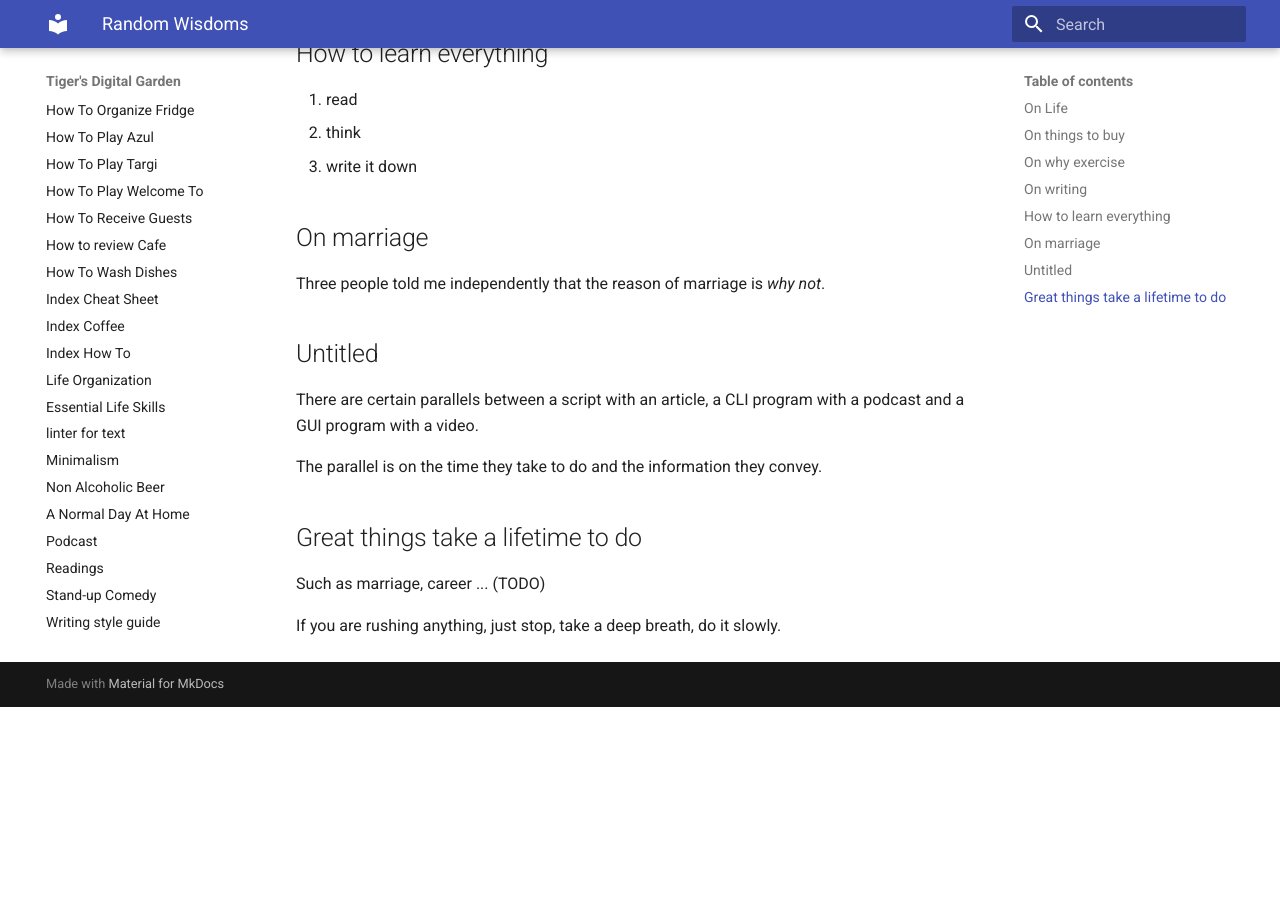
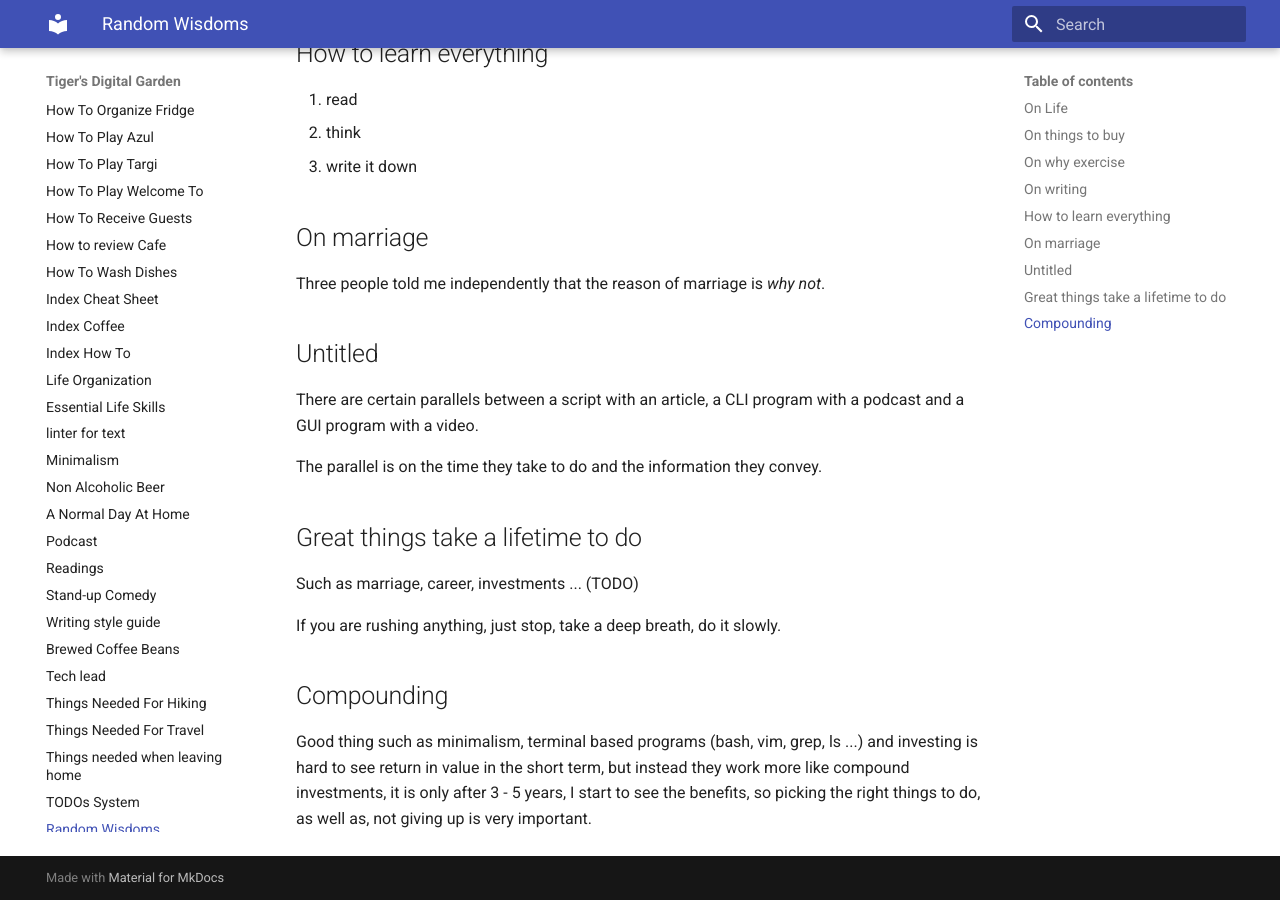
Before and after one commit to ynotstartups/notes, an MkDocs documentation site: the page built from notes/wisdom.md, in a window 1280 px wide and 900 px high, scrolled down 1306 px. Built offline with MkDocs 1.6.1 and Material for MkDocs 9.7.7, drawn with Linux system fonts in a browser that asks for light colours; before the commit the page ends 2013 px from its top, so only the background shows below that.

Commit message:
add Compounding

```diff
--- a/notes/wisdom.md
+++ b/notes/wisdom.md
@@ -58,6 +58,14 @@
 
 ## Great things take a lifetime to do
 
-Such as marriage, career ... (TODO)
+Such as marriage, career, investments ... (TODO)
 
 If you are rushing anything, just stop, take a deep breath, do it slowly.
+
+## Compounding
+
+Good thing such as minimalism, terminal based programs (bash, vim, grep, ls
+...) and investing is hard to see return in value in the short term, but
+instead they work more like compound investments, it is only after 3 - 5 years,
+I start to see the benefits, so picking the right things to do, as well as,
+not giving up is very important.
```
